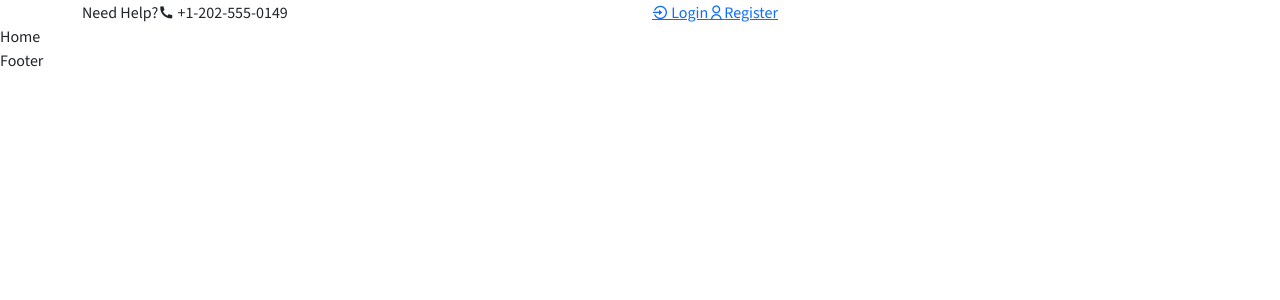
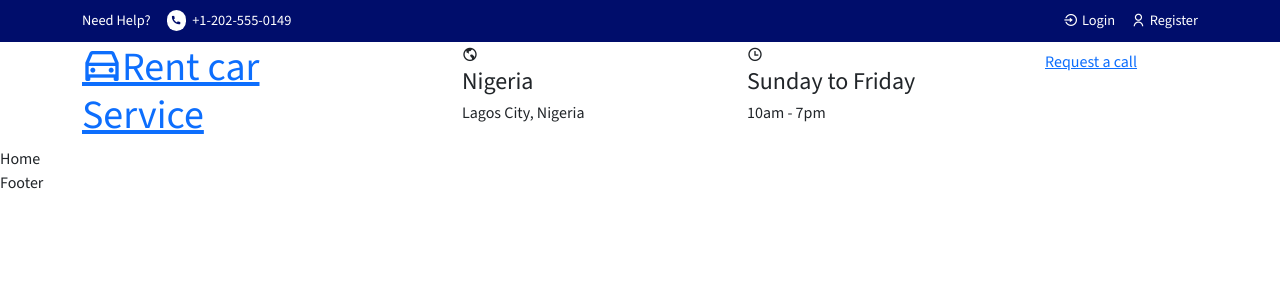
Before and after one commit to Terfa-web/IJA-Company-Limited, a React (Create React App) app: page /home in a window 1280 px wide. Shown: the top 300 px of the page. Built offline with nearby package versions, Linux system fonts and the light colour scheme.

Commit message:
build Header middle content structure

```diff
--- a/src/components/Header/Header.jsx
+++ b/src/components/Header/Header.jsx
@@ -1,9 +1,11 @@
 import React from "react";
 import { Container, Row, Col } from "reactstrap";
 import { Link } from "react-router-dom";
+import "../../styles/header.css";
 const Header = () => {
   return (
     <header className="header">
+      {/* =======header-top======= */}
       <div className="header-top">
         <Container>
           <Row>
@@ -17,14 +19,65 @@ const Header = () => {
             </Col>
 
             <Col lg="6" md="6" sm="6">
-              <div className="header__top__right">
-                <Link to="#">
+              <div className="header__top__right d-flex align-items-center justify-content-end gap-3">
+                <Link to="#" className="d-flex align-items-center gap-1">
                   <i class="ri-login-circle-line"></i> Login
                 </Link>
-                <Link to="#">
+                <Link to="#" className="d-flex align-items-center gap-1">
                   <i class="ri-user-line"></i>Register
                 </Link>
               </div>
+            </Col>
+          </Row>
+        </Container>
+      </div>
+      {/* ======== header middle ====== */}
+      <div className="header__middle">
+        <Container>
+          <Row>
+            <Col lg="4" md="3" sm="4">
+              <div className="logo">
+                <h1>
+                  <Link to="/home">
+                    <i class="ri-car-line"></i>
+                    <span>
+                      Rent car <br /> Service
+                    </span>
+                  </Link>
+                </h1>
+              </div>
+            </Col>
+
+            <Col lg="3" md="3" sm="4">
+              <div className="header__location">
+                <span>
+                  <i class="ri-earth-line"></i>
+                </span>
+                <div className="header__location-content">
+                  <h4>Nigeria</h4>
+                  <h6>Lagos City, Nigeria</h6>
+                </div>
+              </div>
+            </Col>
+
+            <Col lg="3" md="3" sm="4">
+              <div className="header__location">
+                <span>
+                  <i class="ri-time-line"></i>
+                </span>
+                <div className="header__location-content">
+                  <h4>Sunday to Friday</h4>
+                  <h6>10am - 7pm</h6>
+                </div>
+              </div>
+            </Col>
+
+            <Col lg="2" md="3" sm="0">
+              <button className="heder__btn btn">
+                <Link to="/contact">
+                  <i class="ri-pnone-line"></i> Request a call
+                </Link>
+              </button>
             </Col>
           </Row>
         </Container>
--- /dev/null
+++ b/src/styles/header.css
@@ -0,0 +1,39 @@
+.header-top {
+  padding: 10px 0px;
+  background-color: #000d6b;
+  color: #fff;
+}
+
+.header__top__left {
+  display: flex;
+  align-items: center;
+  column-gap: 1rem;
+}
+
+.header__top__left span {
+  font-size: 0.9rem;
+}
+
+.header__top__help {
+  display: flex;
+  align-items: center;
+  column-gap: 0.4rem;
+}
+
+.header__top__help i {
+  background: #fff;
+  color: #000d6b;
+  padding: 2px 4px;
+  border-radius: 50px;
+  font-size: 0.7rem;
+}
+
+.header__top__right a {
+  text-decoration: none;
+  color: #fff;
+  font-size: 0.9rem;
+}
+
+.header__top__right a:hover {
+  color: #6693da;
+}
```
